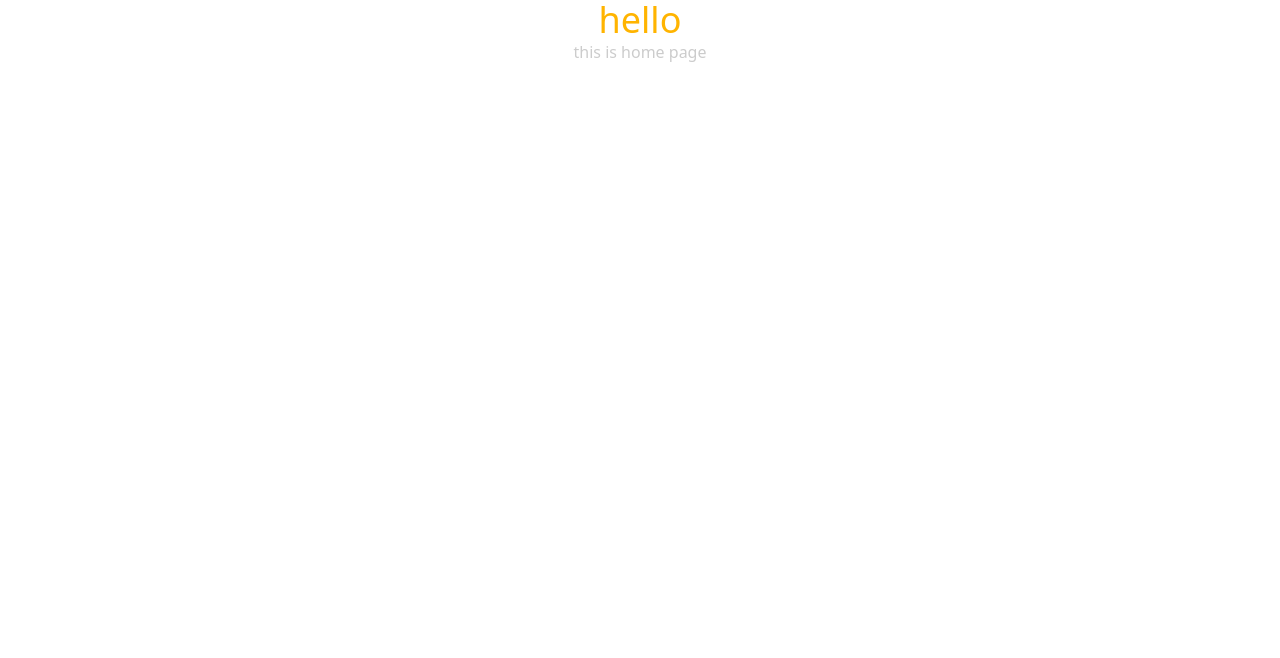
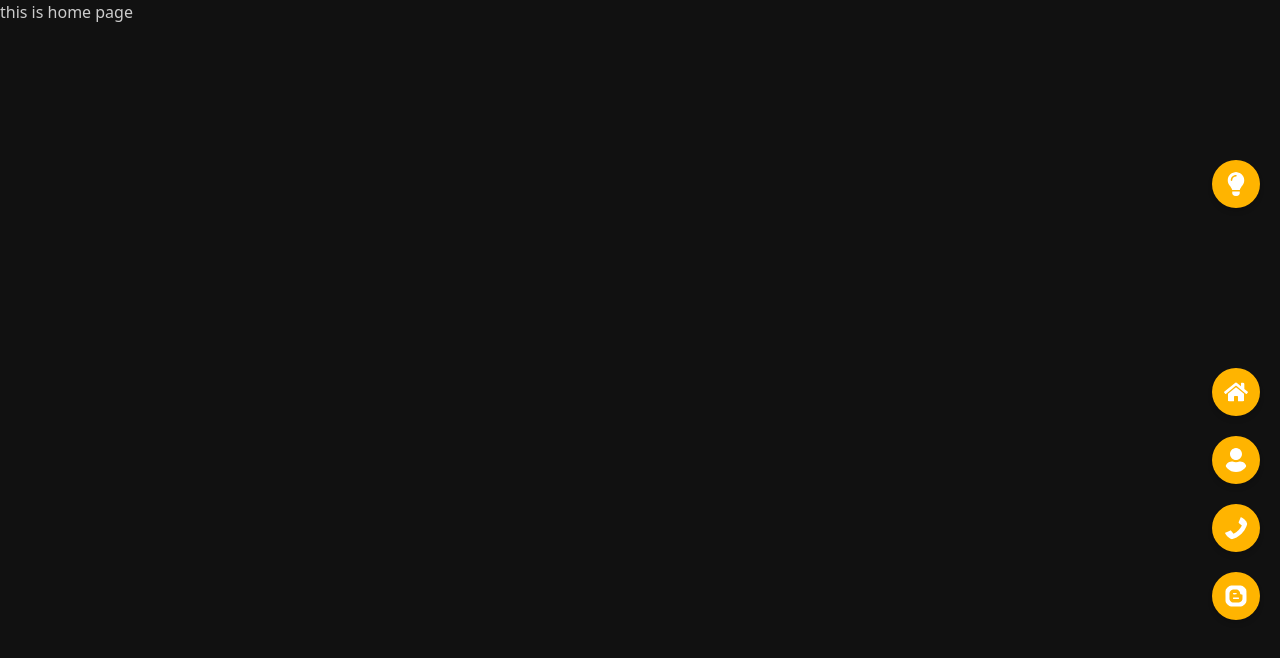
Before and after one commit to Shihab2022/-my_portfolio, a React (Create React App) app: page / in a window 1280 px wide. Shown: the top 658 px of the page. Built offline with nearby package versions, Linux system fonts and the light colour scheme; the HTML template or start-up script is replaced by a standard one.

Commit message:
navbar design complete

```diff
--- a/package.json
+++ b/package.json
@@ -9,6 +9,7 @@
     "daisyui": "^2.15.2",
     "react": "^18.1.0",
     "react-dom": "^18.1.0",
+    "react-icons": "^4.4.0",
     "react-router-dom": "^6.3.0",
     "react-scripts": "5.0.1",
     "web-vitals": "^2.1.4"
--- a/src/App.js
+++ b/src/App.js
@@ -1,11 +1,12 @@
 import { Route, Routes } from 'react-router-dom';
 import './App.css';
 import Home from './Pages/Home/Home';
+import NavBar from './Pages/sheared/NavBar';
 
 function App() {
   return (
-    <div className="App">
-     <h1 className='text-4xl  text-primary'>hello</h1>
+    <div>
+      <NavBar></NavBar>
      <Routes>
        <Route path='/' element={<Home/>}></Route>
      </Routes>
--- a/src/Pages/Home/Home.js
+++ b/src/Pages/Home/Home.js
@@ -2,7 +2,7 @@ import React from 'react';
 
 const Home = () => {
     return (
-        <div>
+        <div className='bg-accent h-screen w-screen'>
             <h1>this is home page</h1>
         </div>
     );
--- /dev/null
+++ b/src/Pages/sheared/NavBar.js
@@ -0,0 +1,20 @@
+import React from 'react';
+import { FaHome,FaUser,FaPhone ,FaBlogger,FaLightbulb} from "react-icons/fa";
+
+const NavBar = () => {
+    return (
+        <>
+         <div className='absolute right-5  h-screen top-0 items-center justify-center flex flex-col  text-neutral text-5xl  '>
+
+          <span ><FaLightbulb className=' p-3 bg-primary rounded-full shadow-md mb-40'/></span>
+          <span  ><FaHome  className=' p-3 bg-primary rounded-full shadow-md' /></span>
+          <span ><FaUser className='p-3 my-5 bg-primary rounded-full shadow-md'/></span>
+          <span ><FaPhone className='p-3 bg-primary rounded-full shadow-md'/></span>
+          <span ><FaBlogger className='p-3 my-5 bg-primary rounded-full shadow-md'/></span>
+
+        </div>
+        </>
+    );
+};
+
+export default NavBar;
--- a/tailwind.config.js
+++ b/tailwind.config.js
@@ -13,15 +13,15 @@ module.exports = {
           error: "#FA5C5C",
         },
       },
-      {
-        dark: {
-          primary: "#72B626",
-          secondary: "#D3D3D3",
-          accent: "#FFFFFF",
-          neutral: "#F3F4F6",
-          error: "#FB7185",
-        },
-      },
+      // {
+      //   dark: {
+      //     primary: "#72B626",
+      //     secondary: "#D3D3D3",
+      //     accent: "#FFFFFF",
+      //     neutral: "#F3F4F6",
+      //     error: "#FB7185",
+      //   },
+      // },
     ],
   },
   plugins: [require("daisyui")],
```
Also changed, not shown: 1 other file (tests, documents, lock files or other folders).
